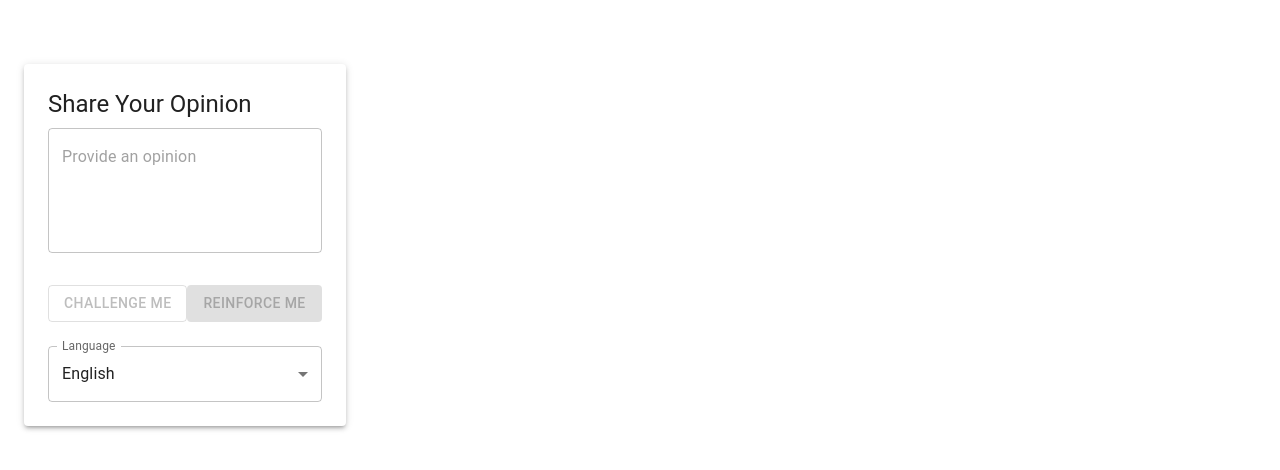
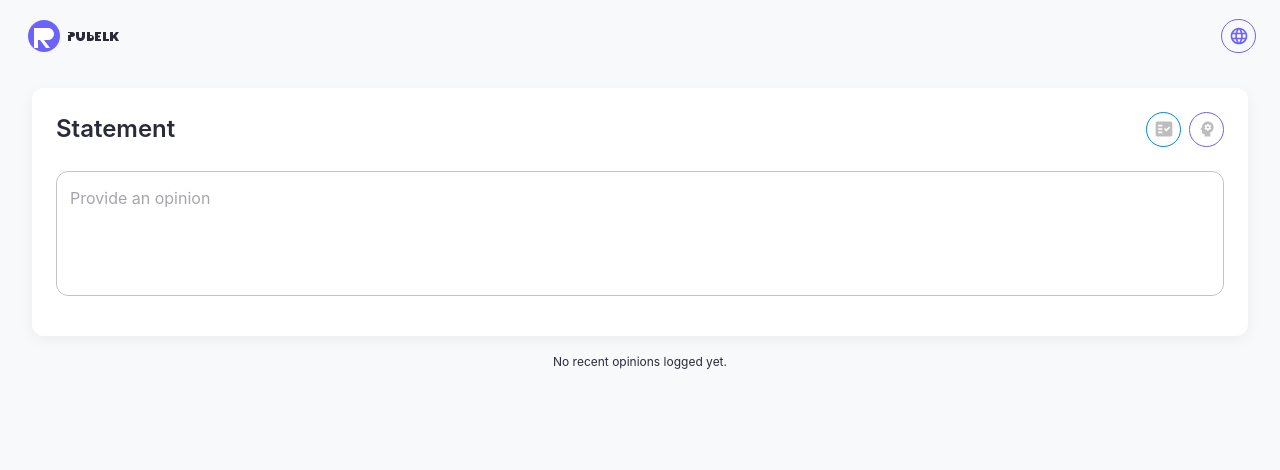
Before and after one commit to alaintessier/reasonly, a React (Vite) app: page / in a window 1280 px wide. Shown: the top 470 px of the page. Built offline with nearby package versions, Linux system fonts and the light colour scheme.

Commit message:
UI enhancements: Full width layout, logo in header, icon buttons, and language selection in navbar

```diff
--- a/src/App.css
+++ b/src/App.css
@@ -1,10 +1,29 @@
+* {
+  box-sizing: border-box;
+  margin: 0;
+  padding: 0;
+}
+
 body {
   margin: 0;
+  padding: 0;
+  width: 100%;
   min-height: 100vh;
   background-color: #f5f5f5;
+  overflow-x: hidden;
 }
 
 #root {
   min-height: 100vh;
-  padding: 2rem 0;
+  width: 100%;
+  padding: 0;
+  overflow-x: hidden;
 }
+
+.MuiPaper-root {
+  width: 100% !important;
+  margin-left: 0 !important;
+  margin-right: 0 !important;
+  max-width: 100% !important;
+  box-sizing: border-box !important;
+}
--- a/src/App.jsx
+++ b/src/App.jsx
@@ -1,7 +1,8 @@
 import { useState, useEffect } from 'react';
-import axios from 'axios'; // Import axiosxxx
+import axios from 'axios'; // Import axios
 // Import from our barrel file to avoid casing issues
-import { ThemeProvider, createTheme, CssBaseline, Container } from './components/mui';
+import { ThemeProvider, createTheme, CssBaseline, Container, Box, IconButton, Menu, MenuItem, Typography, responsiveFontSizes } from './components/mui';
+import { LanguageIcon } from './components/mui';
 import { translations } from './translations'; // Import translations
 import OpinionInput from './components/OpinionInput';
 // ModeSelector is no longer needed
@@ -19,6 +20,7 @@ function App() {
   const [language, setLanguage] = useState('English'); // Default language
   const [response, setResponse] = useState('');
   const [loading, setLoading] = useState(false);
+  const [languageMenuAnchor, setLanguageMenuAnchor] = useState(null);
   const [opinionLog, setOpinionLog] = useState(() => {
     try {
       const storedLog = localStorage.getItem('reasonlyOpinionLog');
@@ -29,14 +31,175 @@ function App() {
     }
   });
 
-  const theme = createTheme({
+  // Create a modern, responsive theme with a beautiful color palette
+  let theme = createTheme({
     palette: {
       mode: 'light',
       primary: {
-        main: '#0078d4',
+        main: '#6C63FF', // Modern purple as primary color
+        light: '#9C97FF',
+        dark: '#4641B7',
+        contrastText: '#FFFFFF'
       },
+      secondary: {
+        main: '#FF7C7C', // Coral red as secondary color
+        light: '#FF9E9E',
+        dark: '#E25F5F',
+        contrastText: '#FFFFFF'
       },
+      background: {
+        default: '#F8F9FB', // Light gray background
+        paper: '#FFFFFF'
+      },
+      text: {
+        primary: '#2A2B3A', // Dark slate for primary text
+        secondary: '#5F6177' // Medium slate for secondary text
+      },
+      success: {
+        main: '#4CAF50',
+        light: '#81C784',
+        dark: '#388E3C',
+      },
+      warning: {
+        main: '#FFAE42',
+        light: '#FFD591',
+        dark: '#E09816',
+      },
+      error: {
+        main: '#FF5252',
+        light: '#FF8A8A',
+        dark: '#D32F2F',
+      }
+    },
+    typography: {
+      fontFamily: '"Inter", "Roboto", "Helvetica", "Arial", sans-serif',
+      h1: {
+        fontWeight: 700,
+        letterSpacing: '-0.01em'
+      },
+      h2: {
+        fontWeight: 700,
+        letterSpacing: '-0.01em'
+      },
+      h3: {
+        fontWeight: 600
+      },
+      h4: {
+        fontWeight: 600
+      },
+      h5: {
+        fontWeight: 600
+      },
+      h6: {
+        fontWeight: 600
+      },
+      subtitle1: {
+        fontWeight: 500
+      },
+      subtitle2: {
+        fontWeight: 500
+      },
+      body1: {
+        lineHeight: 1.6
+      },
+      button: {
+        fontWeight: 600,
+        textTransform: 'none'
+      }
+    },
+    shape: {
+      borderRadius: 12 // Rounded corners throughout the app
+    },
+    shadows: [
+      'none',
+      '0 2px 4px 0 rgba(0,0,0,0.05)',
+      '0 4px 8px 0 rgba(0,0,0,0.07)',
+      '0 8px 16px 0 rgba(0,0,0,0.07)',
+      '0 12px 24px 0 rgba(0,0,0,0.07)',
+      // Keep remaining shadow definitions
+      ...Array(20).fill('none').map((_, i) => {
+        const intensity = (i + 5) * 0.01;
+        return `0 ${i * 2}px ${i * 4}px rgba(0,0,0,${intensity})`;
+      })
+    ],
+    components: {
+      // Style overrides for specific MUI components
+      MuiButton: {
+        styleOverrides: {
+          root: {
+            padding: '10px 22px',
+            boxShadow: '0 4px 8px 0 rgba(0,0,0,0.1)'
+          },
+          contained: {
+            '&:hover': {
+              boxShadow: '0 8px 16px 0 rgba(0,0,0,0.1)',
+              transform: 'translateY(-1px)'
+            }
+          },
+          outlined: {
+            borderWidth: '2px',
+            '&:hover': {
+              borderWidth: '2px'
+            }
+          }
+        }
+      },
+      MuiTextField: {
+        styleOverrides: {
+          root: {
+            '& .MuiOutlinedInput-root': {
+              '& fieldset': {
+                borderWidth: '1px'
+              },
+              '&:hover fieldset': {
+                borderWidth: '2px'
+              },
+              '&.Mui-focused fieldset': {
+                borderWidth: '2px'
+              }
+            }
+          }
+        }
+      },
+      MuiCard: {
+        styleOverrides: {
+          root: {
+            boxShadow: '0 8px 24px 0 rgba(0,0,0,0.07)',
+            transition: 'all 0.3s ease-in-out',
+            '&:hover': {
+              transform: 'translateY(-4px)',
+              boxShadow: '0 12px 32px 0 rgba(0,0,0,0.1)'
+            }
+          }
+        }
+      },
+      MuiPaper: {
+        styleOverrides: {
+          root: {
+            boxShadow: '0 4px 16px 0 rgba(0,0,0,0.05)'
+          }
+        }
+      },
+      MuiContainer: {
+        styleOverrides: {
+          root: {
+            paddingTop: '24px',
+            paddingBottom: '24px'
+          }
+        }
+      },
+      MuiSelect: {
+        styleOverrides: {
+          root: {
+            borderRadius: '12px'
+          }
+        }
+      }
+    }
   });
+
+  // Make typography responsive
+  theme = responsiveFontSizes(theme);
 
   // Effect to save opinion log to localStorage whenever it changes
   useEffect(() => {
@@ -142,35 +305,98 @@ function App() {
   return (
     <ThemeProvider theme={theme}>
       <CssBaseline />
-      <Container>
-        {step === 'input' &&
+      <Box sx={{
+        backgroundColor: 'background.default',
+        minHeight: '100vh',
+        width: '100vw',
+        maxWidth: '100%',
+        pt: 2
+      }}>
+        {/* Logo Header */}
+        <Box sx={{
+          display: 'flex',
+          alignItems: 'center',
+          px: 3,
+          mb: 2,
+          width: '100%'
+        }}>
+          <Box sx={{
+            display: 'flex',
+            alignItems: 'center',
+            justifyContent: 'space-between',
+            width: '100%'
+          }}>
+            <Box sx={{
+              display: 'flex',
+              alignItems: 'center',
+              '&:hover': {
+                opacity: 0.9,
+                cursor: 'pointer'
+              }
+            }} onClick={handleStartNewOpinion}>
+              <img
+                src="/reasonly-logo.svg"
+                alt="Reasonly Logo"
+                style={{ height: '40px', marginRight: '10px' }}
+              />
+            </Box>
+
+            <Box>
+              <IconButton
+                color="primary"
+                onClick={(e) => setLanguageMenuAnchor(e.currentTarget)}
+                title={translations[language]?.languageLabel || translations.English.languageLabel}
+                sx={{
+                  border: '1px solid',
+                  borderColor: 'primary.main',
+                  p: 0.8,
+                }}
+              >
+                <LanguageIcon fontSize="small" />
+              </IconButton>
+              <Menu
+                anchorEl={languageMenuAnchor}
+                open={Boolean(languageMenuAnchor)}
+                onClose={() => setLanguageMenuAnchor(null)}
+              >
+                <MenuItem onClick={() => { setLanguage('English'); setLanguageMenuAnchor(null); }}>English</MenuItem>
+                <MenuItem onClick={() => { setLanguage('French'); setLanguageMenuAnchor(null); }}>Français</MenuItem>
+                <MenuItem onClick={() => { setLanguage('Spanish'); setLanguageMenuAnchor(null); }}>Español</MenuItem>
+              </Menu>
+            </Box>
+          </Box>
+        </Box>
+
+        <Box sx={{ width: '100%', px: { xs: 2, sm: 3, md: 4 } }}>
+          {step === 'input' && (
             <OpinionInput
               onSubmitWithMode={handleOpinionAndModeSubmit}
               opinionText={opinion}
               onOpinionChange={setOpinion}
-            selectedLanguage={language} // Pass current language
-            onLanguageChange={setLanguage} // Pass handler to update language
+              selectedLanguage={language}
             />
-        }
-        {/* {step === 'mode' && <ModeSelector onSelect={handleModeSelect} />} ModeSelector step is removed */}
-        {step === 'response' && (
+          )}
+
+          {loading && <ResponseDisplay loading={loading} selectedLanguage={language} />}
+
+          {step === 'response' && !loading && (
             <ResponseDisplay
               loading={loading}
               response={response}
               onReaction={handleReaction}
-            onStartNewOpinion={handleStartNewOpinion} // Pass the new handler
-            selectedLanguage={language} // Pass current language
+              onStartNewOpinion={handleStartNewOpinion}
+              selectedLanguage={language}
             />
           )}
-        {/* Display the opinion log if there are any entries */}
-        {opinionLog.length > 0 &&
+
+          {/* Always show OpinionLogDisplay, it has internal handling for empty state */}
           <OpinionLogDisplay
             opinionLog={opinionLog}
-            onLogEntrySelect={handleLogEntrySelect} // Pass the new handler
-            selectedLanguage={language} // Pass current language
+            onLogEntrySelect={handleLogEntrySelect}
+            selectedLanguage={language}
           />
-        }
-      </Container>
+        </Box>
+      </Box>
     </ThemeProvider>
   )
 }
--- a/src/components/OpinionInput.jsx
+++ b/src/components/OpinionInput.jsx
@@ -1,19 +1,63 @@
 import React from 'react';
-import { TextField, Button, Box, Paper, Typography, FormControl, InputLabel, Select, MenuItem } from './mui';
-import { translations } from '../translations'; // Import translations
+import {
+  TextField, Box, Paper, Typography, IconButton,
+  FactCheckIcon, PsychologyIcon
+} from './mui';
+import { translations } from '../translations';
 
-const OpinionInput = ({ onSubmitWithMode, opinionText, onOpinionChange, selectedLanguage, onLanguageChange }) => {
+const OpinionInput = ({ onSubmitWithMode, opinionText, onOpinionChange, selectedLanguage }) => {
   const handleModeSubmit = (mode) => {
     if (opinionText.trim()) {
-      onSubmitWithMode(opinionText, mode, selectedLanguage);
+      onSubmitWithMode(opinionText, mode);
     }
   };
 
   return (
-    <Paper elevation={3} sx={{ p: 3, maxWidth: 600, mx: 'auto', mt: 4 }}>
-      <Typography variant="h5" gutterBottom>
-        {translations[selectedLanguage]?.shareOpinionTitle || translations.English.shareOpinionTitle}
-      </Typography>
+    <Paper elevation={3} sx={{ p: { xs: 2, sm: 3 }, width: '100%', boxSizing: 'border-box', mt: 4 }}>
+      <Box sx={{ mb: 3, display: 'flex', justifyContent: 'space-between', alignItems: 'center' }}>
+        <Typography variant="h5">
+          {translations[selectedLanguage]?.shareOpinionTitle || translations.English.shareOpinionTitle}
+        </Typography>
+
+        <Box sx={{ display: 'flex', gap: 1, alignItems: 'center' }}>
+          <IconButton
+            color="primary"
+            size="small"
+            onClick={() => handleModeSubmit('challenge')}
+            disabled={!opinionText.trim()}
+            title={translations[selectedLanguage]?.challengeButton || translations.English.challengeButton}
+            sx={{
+              border: '1px solid',
+              borderColor: 'info.main',
+              p: 0.8,
+              '&:hover': {
+                backgroundColor: 'info.light',
+                color: 'info.contrastText'
+              }
+            }}
+          >
+            <FactCheckIcon fontSize="small" />
+          </IconButton>
+          <IconButton
+            color="primary"
+            size="small"
+            onClick={() => handleModeSubmit('reinforce')}
+            disabled={!opinionText.trim()}
+            title={translations[selectedLanguage]?.reinforceButton || translations.English.reinforceButton}
+            sx={{
+              border: '1px solid',
+              borderColor: 'primary.main',
+              p: 0.8,
+              '&:hover': {
+                backgroundColor: 'primary.light',
+                color: 'primary.contrastText'
+              }
+            }}
+          >
+            <PsychologyIcon fontSize="small" />
+          </IconButton>
+        </Box>
+      </Box>
       <TextField
         fullWidth
         multiline
@@ -22,40 +66,8 @@ const OpinionInput = ({ onSubmitWithMode, opinionText, onOpinionChange, selected
         placeholder={translations[selectedLanguage]?.opinionPlaceholder || translations.English.opinionPlaceholder}
         value={opinionText}
         onChange={(e) => onOpinionChange(e.target.value)}
-        sx={{ mb: 2 }}
+        sx={{ width: '100%', mb: 2 }}
       />
-      <Box sx={{ display: 'flex', justifyContent: 'space-between', mt: 2 }}>
-        <Button
-          variant="outlined"
-          onClick={() => handleModeSubmit('challenge')}
-          disabled={!opinionText.trim()}
-        >
-          {translations[selectedLanguage]?.challengeButton || translations.English.challengeButton}
-        </Button>
-        <Button
-          variant="contained"
-          color="primary"
-          onClick={() => handleModeSubmit('reinforce')}
-          disabled={!opinionText.trim()}
-        >
-          {translations[selectedLanguage]?.reinforceButton || translations.English.reinforceButton}
-        </Button>
-      </Box>
-
-      <FormControl fullWidth sx={{ mt: 3 }}>
-        <InputLabel id="language-select-label">{translations[selectedLanguage]?.languageLabel || translations.English.languageLabel}</InputLabel>
-        <Select
-          labelId="language-select-label"
-          id="language-select"
-          value={selectedLanguage}
-          label="Language"
-          onChange={(e) => onLanguageChange(e.target.value)}
-        >
-          <MenuItem value="English">English</MenuItem>
-          <MenuItem value="French">Français</MenuItem>
-          <MenuItem value="Spanish">Español</MenuItem>
-        </Select>
-      </FormControl>
     </Paper>
   );
 };
--- a/src/components/OpinionLogDisplay.jsx
+++ b/src/components/OpinionLogDisplay.jsx
@@ -14,7 +14,7 @@ function OpinionLogDisplay({ opinionLog, onLogEntrySelect, selectedLanguage }) {
   }
 
   return (
-    <Box sx={{ mt: 4 }}>
+    <Box sx={{ mt: 4, width: '100%' }}>
       <Typography variant="h6" gutterBottom>
         {currentTranslations.recentOpinionsTitle}
       </Typography>
--- a/src/components/mui.js
+++ b/src/components/mui.js
@@ -17,10 +17,11 @@ export { default as FormControl } from '@mui/material/FormControl'; // Added for
 export { default as InputLabel } from '@mui/material/InputLabel'; // Added for OpinionInput language select
 export { default as Select } from '@mui/material/Select'; // Added for OpinionInput language select
 export { default as MenuItem } from '@mui/material/MenuItem'; // Added for OpinionInput language select
+export { default as Menu } from '@mui/material/Menu'; // Added for language menu
 export { default as IconButton } from '@mui/material/IconButton'; // Added for ResponseDisplay reaction buttons
 
 // Theme related
-export { ThemeProvider, createTheme } from '@mui/material/styles';
+export { ThemeProvider, createTheme, responsiveFontSizes } from '@mui/material/styles';
 
 // Icons
 export { default as AutorenewIcon } from '@mui/icons-material/Autorenew';
@@ -28,3 +29,6 @@ export { default as BalanceIcon } from '@mui/icons-material/Balance';
 export { default as SearchIcon } from '@mui/icons-material/Search';
 export { default as ThumbUpIcon } from '@mui/icons-material/ThumbUp';
 export { default as ThumbDownIcon } from '@mui/icons-material/ThumbDown';
+export { default as FactCheckIcon } from '@mui/icons-material/FactCheck';
+export { default as PsychologyIcon } from '@mui/icons-material/Psychology';
+export { default as LanguageIcon } from '@mui/icons-material/Language';
--- a/src/translations.js
+++ b/src/translations.js
@@ -1,6 +1,6 @@
 export const translations = {
   English: {
-    shareOpinionTitle: "Share Your Opinion",
+    shareOpinionTitle: "Statement",
     opinionPlaceholder: "Provide an opinion",
     challengeButton: "Challenge Me",
     reinforceButton: "Reinforce Me",
@@ -21,7 +21,7 @@ export const translations = {
     weakButton: "This was weak"
   },
   French: {
-    shareOpinionTitle: "Partagez Votre Opinion",
+    shareOpinionTitle: "Déclaration",
     opinionPlaceholder: "Donnez votre avis",
     challengeButton: "Mettez-Moi Au Défi",
     reinforceButton: "Renforcez-Moi",
@@ -42,7 +42,7 @@ export const translations = {
     weakButton: "C'était faible"
   },
   Spanish: {
-    shareOpinionTitle: "Comparte Tu Opinión",
+    shareOpinionTitle: "Declaración",
     opinionPlaceholder: "Da tu opinión",
     challengeButton: "Desafíame",
     reinforceButton: "Refuérzame",
```
Also changed, not shown: src/components/ResponseDisplay.jsx (+70 -33 lines), public/reasonly-logo.svg (added). Lines whose indentation alone changed are shown as unchanged.
